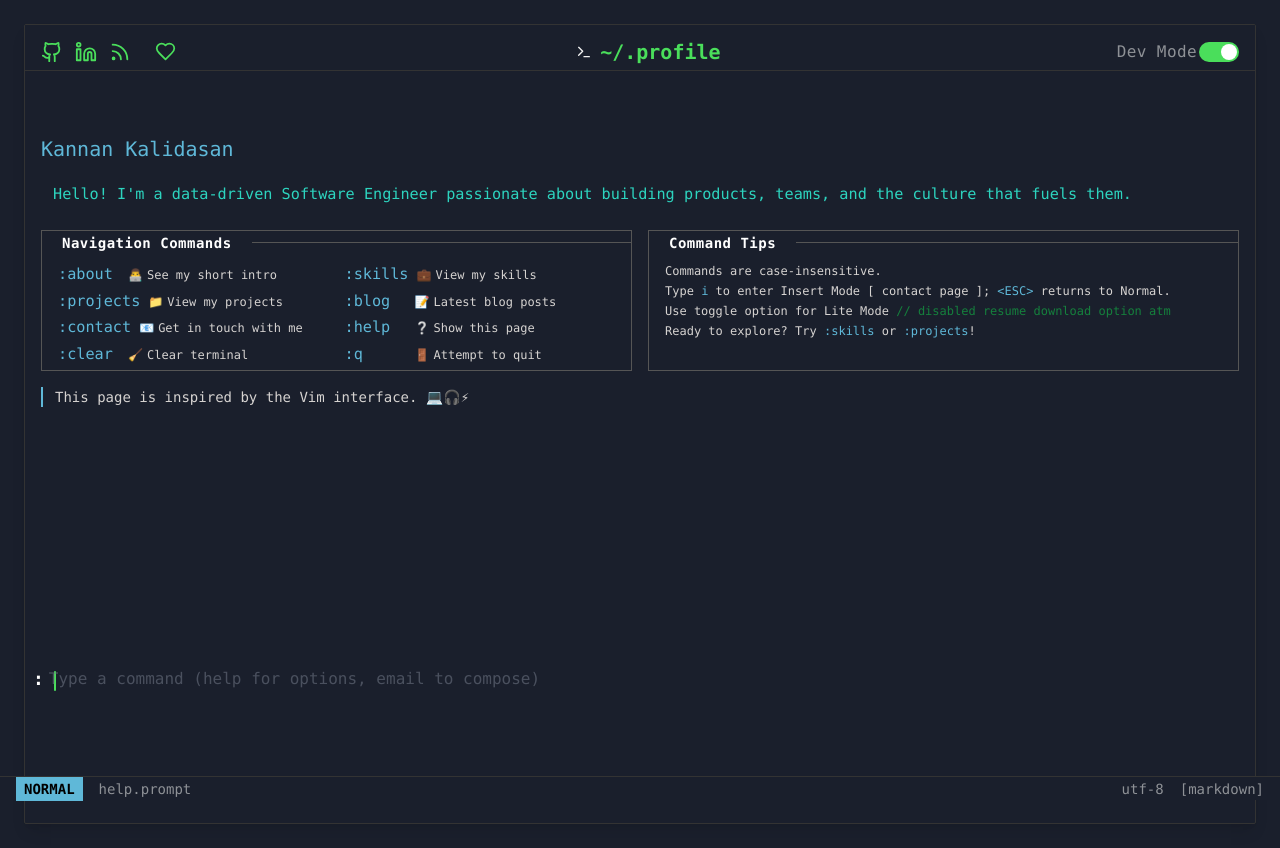
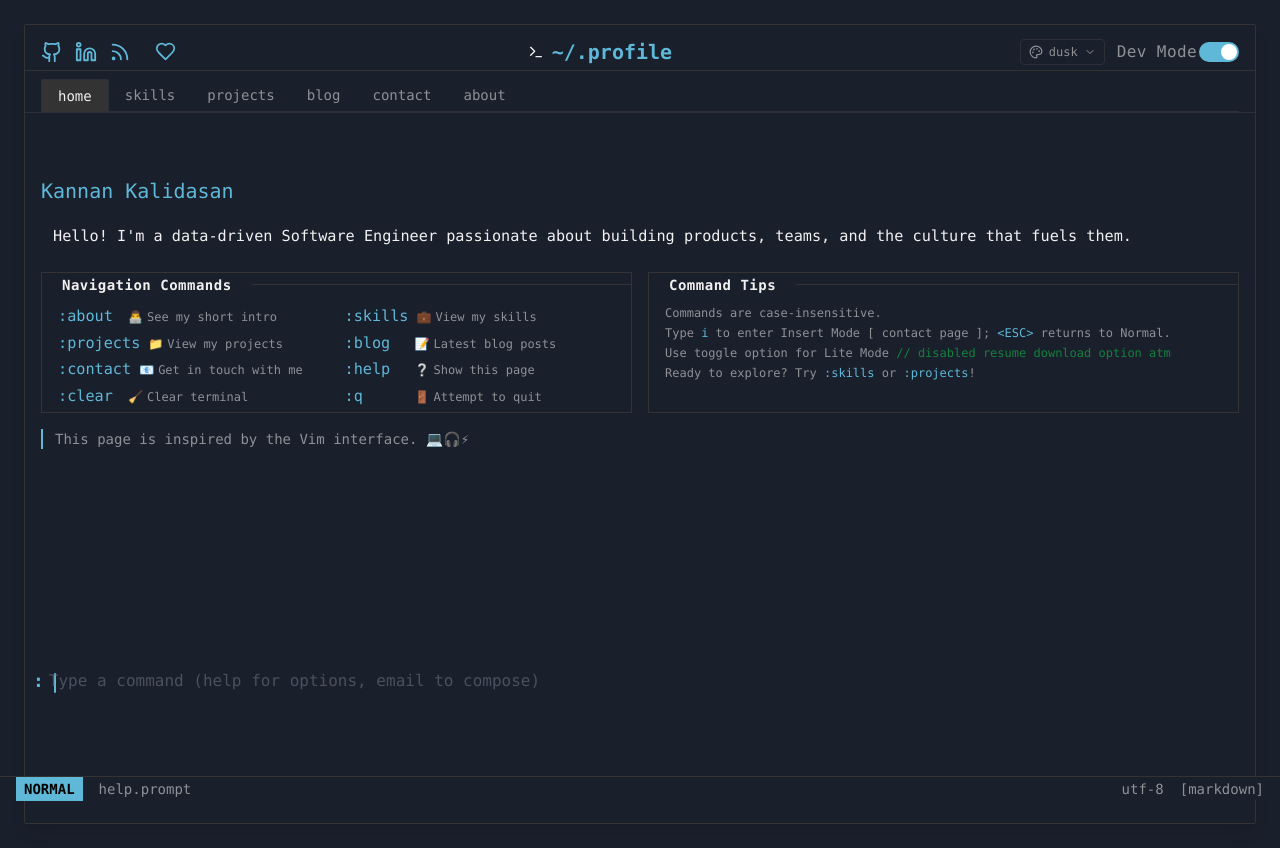
Before and after one commit to kannandreams/kannandreams.github.io, a React (Vite) app: page / in a window 1280 px wide. Built offline with nearby package versions, Linux system fonts and the light colour scheme.

Commit message:
dawn shell theme

```diff
--- a/src/components/VimAbout.tsx
+++ b/src/components/VimAbout.tsx
@@ -11,7 +11,7 @@ const VimAbout: React.FC = () => {
         minHeight: 28,
       }}
     >
-      <span className="text-white text-[1rem] font-semibold">{intro}</span>
+      <span className="text-terminal-foreground text-[1rem] font-semibold">{intro}</span>
     </div>
   );
 };
--- a/src/components/VimCommandLine.tsx
+++ b/src/components/VimCommandLine.tsx
@@ -108,7 +108,7 @@ const VimCommandLine: React.FC<VimCommandLineProps> = ({
         autoComplete="off"
       >
         <span
-          className="terminal-prompt mr-1 text-white font-bold select-none text-lg"
+          className="terminal-prompt mr-1 font-bold select-none text-lg"
           style={{
             fontFamily: "'JetBrains Mono', Menlo, Monaco, 'Courier New', monospace",
             position: "relative",
@@ -129,7 +129,7 @@ const VimCommandLine: React.FC<VimCommandLineProps> = ({
           }}
         >
           <span
-            className="whitespace-pre text-white text-base md:text-base min-w-0"
+            className="whitespace-pre text-terminal-foreground text-base md:text-base min-w-0"
             style={{
               fontFamily: "'JetBrains Mono', Menlo, Monaco, 'Courier New', monospace",
               minWidth: 0,
--- a/src/components/VimHelp.tsx
+++ b/src/components/VimHelp.tsx
@@ -46,11 +46,11 @@ const VimHelp: React.FC<{
   }, [activeSection]);
 
   return (
-    <div className="vim-help animate-fade-in text-stone-300">
+    <div className="vim-help animate-fade-in text-terminal-foreground">
       {activeSection === "about" ? (
         <div className="bg-transparent p-3 rounded mb-3">
           <h2 className="text-terminal-accent text-xl mb-2">About Me</h2>
-          <p className="text-stone-300 text-base">
+          <p className="text-terminal-foreground text-base">
             👋 Hi, I'm Kannan Kalidasan — you can call me <i>KK</i>. <br></br>
             I'm a Software Engineer and Tech Leader based in the UK, with
             expertise in Data, Analytics, ML, and Backend systems. I've been
@@ -161,7 +161,7 @@ const VimHelp: React.FC<{
             Kannan Kalidasan
           </h2>
           <div className="bg-transparent p-3 rounded mb-3">
-            <p className="text-teal-400">
+            <p className="text-terminal-foreground">
               Hello! I'm a data-driven Software Engineer passionate about
               building products, teams, and the culture that fuels them.
             </p>
@@ -174,15 +174,15 @@ const VimHelp: React.FC<{
 
           {devMode ? (
             <div className="mb-4 grid grid-cols-1 md:grid-cols-2 gap-4 w-full">
-              <div className="border border-[#555] rounded-sm bg-transparent col-span-1 px-0 pb-1 relative">
+              <div className="border border-terminal-border rounded-sm bg-transparent col-span-1 px-0 pb-1 relative">
                 <div className="flex items-center pl-1">
                   <span
-                    className="px-2 py-0.5 font-semibold text-white text-sm ml-2"
+                    className="px-2 py-0.5 font-semibold text-terminal-foreground text-sm ml-2"
                     style={{ fontWeight: 600, letterSpacing: 0.5 }}
                   >
                     Navigation Commands
                   </span>
-                  <div className="flex-1 h-px bg-[#555] ml-3" />
+                  <div className="flex-1 h-px bg-terminal-border ml-3" />
                 </div>
                 <div className="grid grid-cols-2 gap-y-1 gap-x-2 mt-2 pl-4 pr-2">
                   {firstCol.map(({ label, desc, emoji }) => (
@@ -190,7 +190,7 @@ const VimHelp: React.FC<{
                       <span className="text-terminal-accent min-w-[62px]">
                         {label}
                       </span>
-                      <span className="text-xs text-stone-300">
+                      <span className="text-xs text-terminal-muted">
                         <span className="mr-1" role="img" aria-label="icon">
                           {emoji}
                         </span>
@@ -203,7 +203,7 @@ const VimHelp: React.FC<{
                       <span className="text-terminal-accent min-w-[62px]">
                         {label}
                       </span>
-                      <span className="text-xs text-stone-300">
+                      <span className="text-xs text-terminal-muted">
                         <span className="mr-1" role="img" aria-label="icon">
                           {emoji}
                         </span>
@@ -213,17 +213,17 @@ const VimHelp: React.FC<{
                   ))}
                 </div>
               </div>
-              <div className="border border-[#555] rounded-sm bg-transparent col-span-1 px-0 pb-1 relative">
+              <div className="border border-terminal-border rounded-sm bg-transparent col-span-1 px-0 pb-1 relative">
                 <div className="flex items-center pl-1">
                   <span
-                    className="px-2 py-0.5 font-semibold text-white text-sm ml-2"
+                    className="px-2 py-0.5 font-semibold text-terminal-foreground text-sm ml-2"
                     style={{ fontWeight: 600, letterSpacing: 0.5 }}
                   >
                     Command Tips
                   </span>
-                  <div className="flex-1 h-px bg-[#555] ml-3" />
+                  <div className="flex-1 h-px bg-terminal-border ml-3" />
                 </div>
-                <ul className="space-y-1 mt-2 text-xs text-stone-300 pl-4">
+                <ul className="space-y-1 mt-2 text-xs text-terminal-muted pl-4">
                   <li>Commands are case-insensitive.</li>
                   <li>
                     Type <span className="text-terminal-accent">i</span> to
@@ -269,7 +269,7 @@ const VimHelp: React.FC<{
           )}
 
           {devMode && (
-            <div className="text-stone-300 border-l-2 border-terminal-accent pl-3 mt-2 text-sm">
+            <div className="text-terminal-muted border-l-2 border-terminal-accent pl-3 mt-2 text-sm">
               <p>
                 This page is inspired by the Vim interface. 💻🎧⚡
                 <br />
--- a/src/components/VimSkills.tsx
+++ b/src/components/VimSkills.tsx
@@ -263,11 +263,11 @@ const VimTerminalSkills: React.FC = () => {
             onClick={() => setActiveTab(index)}
             className={`px-4 py-2 flex items-center gap-2 text-sm transition-colors relative group ${
               activeTab === index
-                ? 'bg-terminal-border text-terminal-foreground border-x border-t border-terminal-border/40 rounded-t-md z-10'
-                : 'bg-terminal-background text-terminal-muted border-b border-terminal-border/40 hover:text-terminal-foreground'
+                ? 'bg-terminal-tab-active-bg text-terminal-tab-active-text border-x border-t border-terminal-border/40 rounded-t-md z-10'
+                : 'bg-terminal-background text-terminal-tab-inactive-text border-b border-terminal-border/40 hover:text-terminal-foreground'
             }`}
           >
-            <File size={14} className={activeTab === index ? 'text-terminal-accent' : 'text-terminal-muted'} />
+            <File size={14} className={activeTab === index ? 'text-terminal-tab-active-text' : 'text-terminal-tab-inactive-text'} />
             <span>{isMobile ? category.category.split(' ')[0] : category.category}</span>
             <X
               size={12}
--- a/src/components/VimTerminal.tsx
+++ b/src/components/VimTerminal.tsx
@@ -12,6 +12,7 @@ const RESUME_TEX_STATIC = "/resume.tex";
 const EMAIL_ADDRESS = "your-email@example.com"; // Replace with your actual email
 
 type Section = "skills" | "projects" | "help" | "blog" | "tools" | "email" | "about";
+type Theme = "duskshell" | "dawnshell";
 
 const VimTerminal: React.FC = () => {
   const [devMode, setDevMode] = useState<boolean>(true);
@@ -20,6 +21,12 @@ const VimTerminal: React.FC = () => {
   const [lastCommand, setLastCommand] = useState<string>("");
   const [lastOutput, setLastOutput] = useState<string>("");
   const [emailContent, setEmailContent] = useState<string>("");
+  const [theme, setTheme] = useState<Theme>(() => {
+    if (typeof window !== "undefined") {
+      return (localStorage.getItem("terminal-theme") as Theme) || "duskshell";
+    }
+    return "duskshell";
+  });
   const terminalBodyRef = useRef<HTMLDivElement>(null);
 
   const executeCommand = (command: string) => {
@@ -96,6 +103,15 @@ const VimTerminal: React.FC = () => {
     }
   }, [lastOutput]);
 
+  useEffect(() => {
+    document.documentElement.setAttribute("data-theme", theme);
+    localStorage.setItem("terminal-theme", theme);
+  }, [theme]);
+
+  const handleThemeChange = (newTheme: Theme) => {
+    setTheme(newTheme);
+  };
+
   const onDevModeToggle = () => {
     setDevMode((prev) => !prev);
     console.log("Dev mode toggled:", !devMode);
@@ -154,6 +170,15 @@ const VimTerminal: React.FC = () => {
     !devMode && "glass-morphism recruiter-mode"
   );
 
+  const sectionTabs: { label: string; value: Section }[] = [
+    { label: "home", value: "help" },
+    { label: "skills", value: "skills" },
+    { label: "projects", value: "projects" },
+    { label: "blog", value: "blog" },
+    { label: "contact", value: "email" },
+    { label: "about", value: "about" },
+  ];
+
   return (
     <div className={containerClasses}>
       <VimTerminalHeader
@@ -163,9 +188,29 @@ const VimTerminal: React.FC = () => {
         activeSection={activeSection}
         mode={mode}
         onSectionSelect={!devMode ? handleSectionSelect : undefined}
+        theme={theme}
+        onThemeChange={handleThemeChange}
       />
+      {devMode && (
+        <div className="flex flex-wrap gap-0 border-b border-terminal-border/40 bg-terminal-background px-4 pt-2">
+          {sectionTabs.map((tab) => (
+            <button
+              key={tab.value}
+              onClick={() => handleSectionSelect(tab.value)}
+              className={`px-4 py-1.5 flex items-center gap-2 text-sm transition-colors relative ${
+                activeSection === tab.value
+                  ? 'bg-terminal-tab-active-bg text-terminal-tab-active-text border-x border-t border-terminal-border/40 rounded-t-md z-10'
+                  : 'bg-terminal-background text-terminal-tab-inactive-text border-b border-terminal-border/40 hover:text-terminal-foreground'
+              }`}
+            >
+              <span>{tab.label}</span>
+            </button>
+          ))}
+          <div className="flex-grow border-b border-terminal-border/40" />
+        </div>
+      )}
       <div className={cn(
-        devMode ? "h-[calc(100vh-170px)]" : "recruiter-mode-container",
+        devMode ? "h-[calc(100vh-210px)]" : "recruiter-mode-container",
         "overflow-hidden relative flex flex-col"
       )}>
         <VimTerminalBody
@@ -183,7 +228,7 @@ const VimTerminal: React.FC = () => {
         {devMode && (
           <>
             <div className="px-4 pb-2 pt-3 space-y-1">
-              {lastOutput && <div className="text-white">{lastOutput}</div>}
+              {lastOutput && <div className="text-terminal-foreground">{lastOutput}</div>}
               {lastCommand && (
                 <div className="text-terminal-bright-green font-semibold">{lastCommand}</div>
               )}
--- a/src/components/VimTerminalHeader.tsx
+++ b/src/components/VimTerminalHeader.tsx
@@ -1,6 +1,6 @@
 
 import React from "react";
-import { Terminal, FileText, Wrench, Download, Github, Linkedin, Rss, Heart, ChevronDown } from "lucide-react";
+import { Terminal, FileText, Wrench, Download, Github, Linkedin, Rss, Heart, ChevronDown, Palette } from "lucide-react";
 import { cn } from "@/lib/utils";
 import { toast } from "@/hooks/use-toast";
 import { DropdownMenu, DropdownMenuTrigger, DropdownMenuContent, DropdownMenuItem } from "./ui/dropdown-menu";
@@ -27,6 +27,8 @@ interface VimTerminalHeaderProps {
   activeSection: string;
   mode: "normal" | "insert";
   onSectionSelect?: (section: string) => void;
+  theme: "duskshell" | "dawnshell";
+  onThemeChange: (theme: "duskshell" | "dawnshell") => void;
 }
 
 const CustomToggle = ({ checked, onClick }: { checked: boolean; onClick: () => void }) => (
@@ -79,6 +81,8 @@ const VimTerminalHeader: React.FC<VimTerminalHeaderProps> = ({
   activeSection,
   mode,
   onSectionSelect,
+  theme,
+  onThemeChange,
 }) => (
   <div className="flex items-center justify-between px-4 pt-3 pb-1 border-b border-terminal-border bg-terminal-background">
     <div className="flex items-center gap-3">
@@ -108,6 +112,33 @@ const VimTerminalHeader: React.FC<VimTerminalHeaderProps> = ({
       </span>
     </div>
     <div className="flex items-center gap-3">
+      <DropdownMenu>
+        <DropdownMenuTrigger asChild>
+          <button
+            className="flex items-center gap-1.5 px-2 py-1 rounded border border-terminal-border/40 text-terminal-muted hover:text-terminal-foreground hover:border-terminal-muted/60 transition-colors"
+            aria-label="Select theme"
+            type="button"
+          >
+            <Palette size={14} />
+            <span className="text-xs">{theme === "duskshell" ? "dusk" : "dawn"}</span>
+            <ChevronDown size={12} />
+          </button>
+        </DropdownMenuTrigger>
+        <DropdownMenuContent className="z-[999] min-w-[140px]">
+          <DropdownMenuItem
+            onClick={() => onThemeChange("duskshell")}
+            className={cn("cursor-pointer", theme === "duskshell" && "bg-terminal-accent/15")}
+          >
+            dusk
+          </DropdownMenuItem>
+          <DropdownMenuItem
+            onClick={() => onThemeChange("dawnshell")}
+            className={cn("cursor-pointer", theme === "dawnshell" && "bg-terminal-accent/15")}
+          >
+            dawn
+          </DropdownMenuItem>
+        </DropdownMenuContent>
+      </DropdownMenu>
       {!devMode ? (
         <>
           <div className="flex items-center">
--- a/src/index.css
+++ b/src/index.css
@@ -34,9 +34,6 @@
     --sidebar-border: 240 10% 25%;
     --sidebar-ring: 217 90% 60%;
 
-    --terminal-bright-green: #4ADE5B;
-    /* Bright green for CLI prompt and caret */
-
     /* Lovable theme colors for lite mode */
     --lovable-soft-green: #F2FCE2;
     --lovable-soft-purple: #E5DEFF;
@@ -44,6 +41,65 @@
     --lovable-soft-pink: #FFDEE2;
     --lovable-soft-peach: #FDE1D3;
     --lovable-soft-gray: #F1F0FB;
+  }
+
+  /* ── Semantic theme tokens ── */
+  :root,
+  [data-theme="duskshell"] {
+    --bg-base: #1A1F2C;
+    --text-primary: #F1F1F1;
+    --text-secondary: #A0A4AE;
+    --text-muted: #8E9196;
+    --accent: #5FB8D8;
+    --highlight: #8B5CF6;
+    --border-color: #333333;
+    --tab-active-bg: #333333;
+    --tab-active-text: #F1F1F1;
+    --tab-inactive-text: #8E9196;
+    --success: #4CAF50;
+    --warning: #FFC107;
+    --error: #ea384c;
+    --info: #2196F3;
+    --prompt: #5FB8D8;
+  }
+
+  [data-theme="dawnshell"] {
+    --bg-base: #eff1f5;
+    --text-primary: #4c4f69;
+    --text-secondary: #6c6f85;
+    --text-muted: #9ca0b0;
+    --accent: #1e66f5;
+    --highlight: #179299;
+    --border-color: #ccd0da;
+    --tab-active-bg: #ccd0da;
+    --tab-active-text: #1e66f5;
+    --tab-inactive-text: #8c8fa1;
+    --success: #40a02b;
+    --warning: #df8e1d;
+    --error: #d20f39;
+    --info: #1e66f5;
+    --prompt: #1e66f5;
+  }
+
+  /* ── Terminal vars (referenced by Tailwind) ── */
+  :root,
+  [data-theme="duskshell"],
+  [data-theme="dawnshell"] {
+    --terminal-background: var(--bg-base);
+    --terminal-foreground: var(--text-primary);
+    --terminal-primary: var(--accent);
+    --terminal-secondary: var(--highlight);
+    --terminal-accent: var(--accent);
+    --terminal-muted: var(--text-muted);
+    --terminal-border: var(--border-color);
+    --terminal-success: var(--success);
+    --terminal-warning: var(--warning);
+    --terminal-error: var(--error);
+    --terminal-info: var(--info);
+    --terminal-bright-green: var(--accent);
+    --terminal-tab-active-bg: var(--tab-active-bg);
+    --terminal-tab-active-text: var(--tab-active-text);
+    --terminal-tab-inactive-text: var(--tab-inactive-text);
   }
 }
 
@@ -57,7 +113,6 @@
   body {
     @apply bg-terminal-background text-terminal-foreground font-mono;
     font-family: 'JetBrains Mono', Menlo, Monaco, 'Courier New', monospace;
-    color: #fff;
   }
 
   .terminal-container {
@@ -125,7 +180,7 @@
   }
 
   .terminal-command {
-    color: #fff;
+    color: var(--terminal-foreground);
     font-family: 'JetBrains Mono', Menlo, Monaco, 'Courier New', monospace;
   }
 
@@ -177,7 +232,7 @@
     animation: block-caret-breath 1s ease-in-out infinite;
     font-size: 1.27em;
     font-weight: bold;
-    color: #fff;
+    color: var(--terminal-foreground);
     opacity: 0.9;
     transition: font-size 0.2s;
     will-change: transform, opacity;
@@ -207,7 +262,7 @@
 
   /* Email Composer white bg/text, border tweaks */
   .email-composer {
-    color: #fff;
+    color: var(--terminal-foreground);
     font-size: 0.95rem;
     background: transparent !important;
     border-right: 1px solid #555 !important;
@@ -220,8 +275,8 @@
 
   .email-composer input,
   .email-composer textarea {
-    color: #fff !important;
-    background: #1A1F2C !important;
+    color: var(--terminal-foreground) !important;
+    background: var(--terminal-background) !important;
   }
 
   /* Shared GUI box styles for VimHelp as well */
--- a/tailwind.config.ts
+++ b/tailwind.config.ts
@@ -63,17 +63,20 @@ export default {
 					ring: 'hsl(var(--sidebar-ring))'
 				},
 				terminal: {
-					background: '#1A1F2C',
-					foreground: '#F1F1F1',
-					primary: '#1EAEDB',
-					secondary: '#8B5CF6',
-					accent: '#5FB8D8',
-					muted: '#8E9196',
-					border: '#333333',
-					success: '#4CAF50',
-					warning: '#FFC107',
-					error: '#ea384c',
-					info: '#2196F3',
+					background: 'var(--terminal-background)',
+					foreground: 'var(--terminal-foreground)',
+					primary: 'var(--terminal-primary)',
+					secondary: 'var(--terminal-secondary)',
+					accent: 'var(--terminal-accent)',
+					muted: 'var(--terminal-muted)',
+					border: 'var(--terminal-border)',
+					success: 'var(--terminal-success)',
+					warning: 'var(--terminal-warning)',
+					error: 'var(--terminal-error)',
+					info: 'var(--terminal-info)',
+					'tab-active-bg': 'var(--terminal-tab-active-bg)',
+					'tab-active-text': 'var(--terminal-tab-active-text)',
+					'tab-inactive-text': 'var(--terminal-tab-inactive-text)',
 				}
 			},
 			borderRadius: {
```
Also changed, not shown: src/components/VimBlog.tsx (+7 -7 lines), src/components/email/ContactInfo.tsx (+5 -5 lines).
